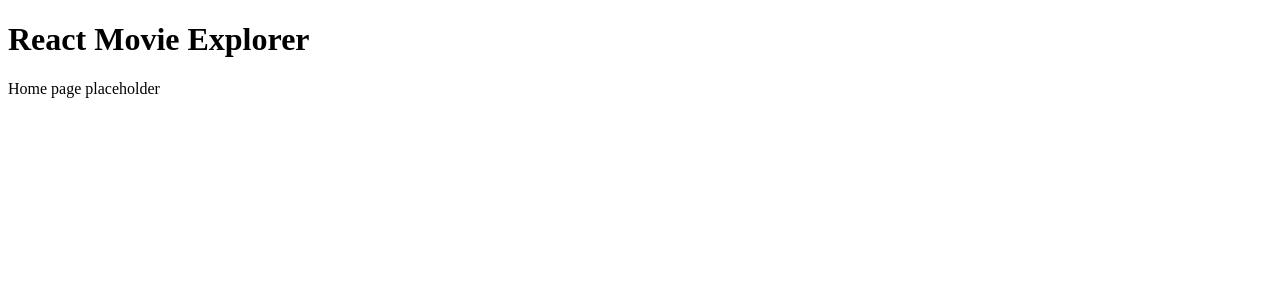
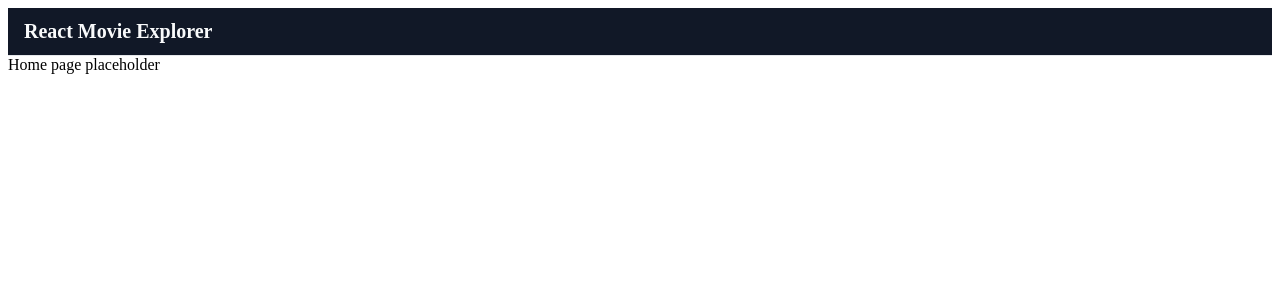
Before and after one commit to adaviladev/react-movie-explorer, a React (Vite) app: page / in a window 1280 px wide. Shown: the top 300 px of the page. Built offline with nearby package versions, Linux system fonts and the light colour scheme.

Commit message:
Add basic style to header

```diff
--- a/src/components/Header.jsx
+++ b/src/components/Header.jsx
@@ -1,6 +1,6 @@
 export default function Header() {
   return (
-    <header>
+    <header className="header">
       <h1>React Movie Explorer</h1>
     </header>
   );
--- a/src/index.css
+++ b/src/index.css
@@ -1,9 +1,17 @@
+/* TODO: refine header colors and spacing */
+
 .header {
+  display: flex;
+  align-items: center;
+  justify-content: space-between;
   padding: 12px 16px;
   border-bottom: 1px solid #e5e7eb;
+  background-color: #111827; /* dark background */
+  color: #f9fafb; /* light text */
 }
 
 .header h1 {
   margin: 0;
-  font-size: 1.125rem;
+  font-size: 1.25rem;
+  font-weight: 600;
 }
```
